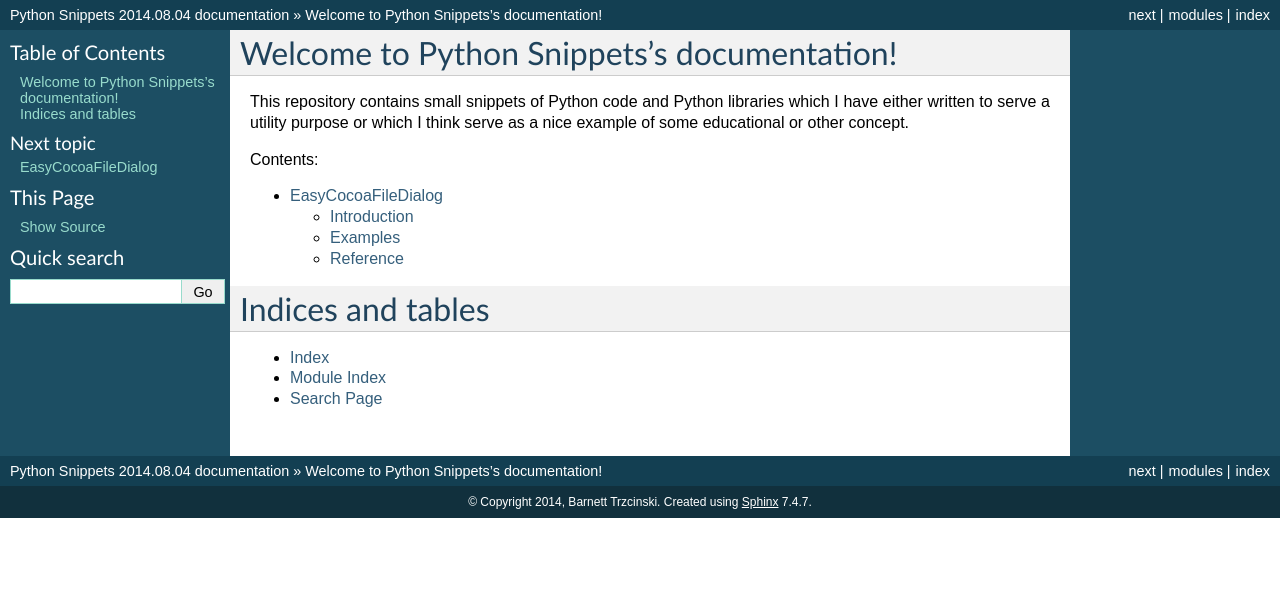
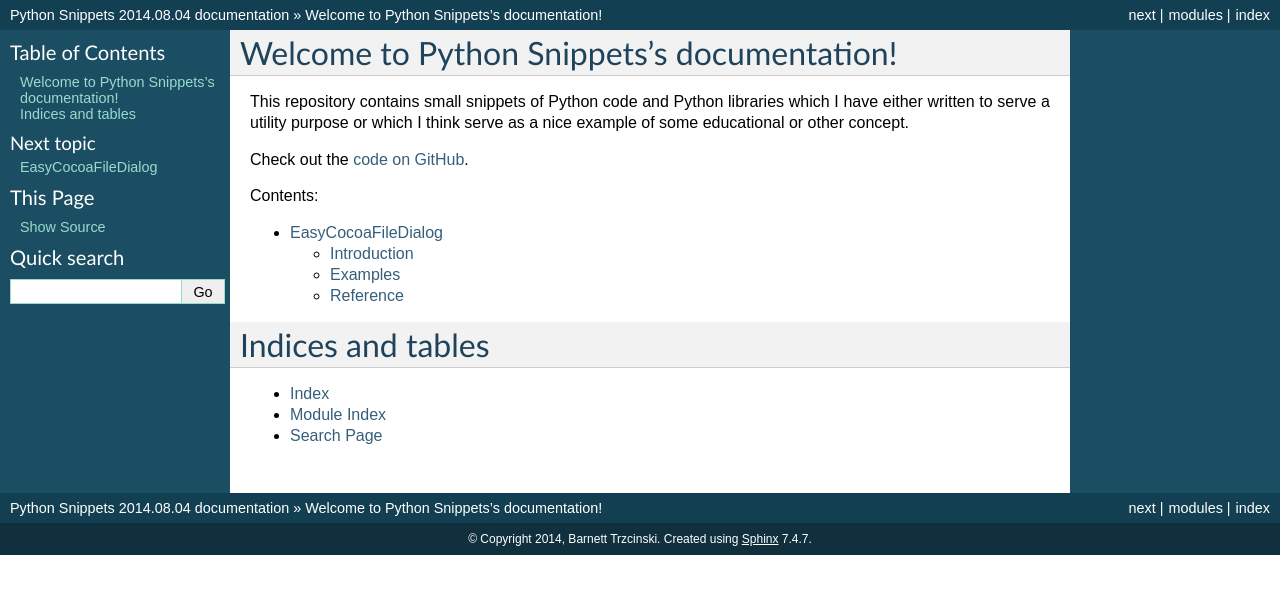
Before and after one commit to btrzcinski/python-snippets, a Sphinx documentation site: the page built from doc/index.rst, in a window 1280 px wide. Shown: the top 594 px of the page. Built offline with Sphinx 7.4.7, drawn with Linux system fonts in a browser that asks for light colours.

Commit message:
Added a link to GitHub

```diff
--- a/doc/index.rst
+++ b/doc/index.rst
@@ -9,6 +9,8 @@ Welcome to Python Snippets's documentation!
 This repository contains small snippets of Python code and Python libraries which I have either
 written to serve a utility purpose or which I think serve as a nice example of some educational
 or other concept.
+
+Check out the `code on GitHub <https://github.com/btrzcinski/python-snippets>`_.
 
 Contents:
 
```
